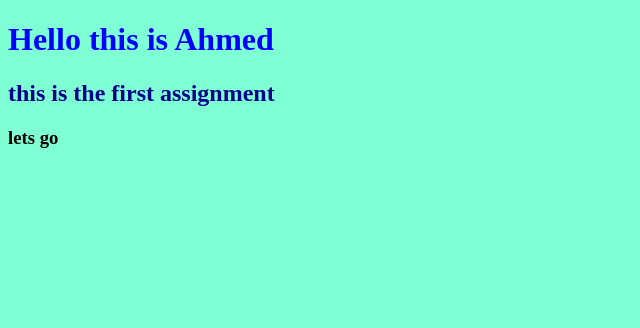
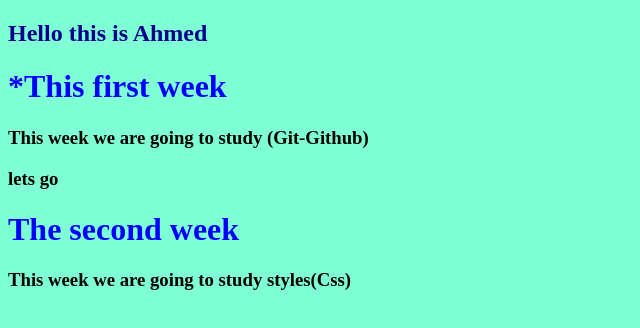
Before and after one commit to khattab2023/CV, a plain HTML site: page index.html in a window 1280 px wide. Shown: the whole page, without its empty margins (0-640 px from the left). Drawn offline with Linux system fonts and the light colour scheme.

Commit message:
add in index .html

```diff
--- a/index.html
+++ b/index.html
@@ -4,14 +4,18 @@
     <meta charset="UTF-8">
     <meta name="viewport" content="width=device-width, initial-scale=1.0">
     <title>CV</title>
-    <link rel="stylesheet" href="style.css">
+    <link rel="stylesheet" href="styles/style.css">
 </head>
 <body>
-    <h1>Hello this is Ahmed</h1>
-    <h2>this is the first assignment</h2>
-    <script src="app.js"></script>
+    <h2>Hello this is Ahmed</h2>
+    <h1>*This first week </h1>
+    <p><h3>This week we are going to study (Git-Github)</h3></p>
+
+    <script src="script/app.js"></script>
     <p>
         <h3>lets go</h3>
     </p>
+    <h1>The second week</h1>
+    <p><h3>This week we are going to study styles(Css)</h3></p>
 </body>
 </html>
```
